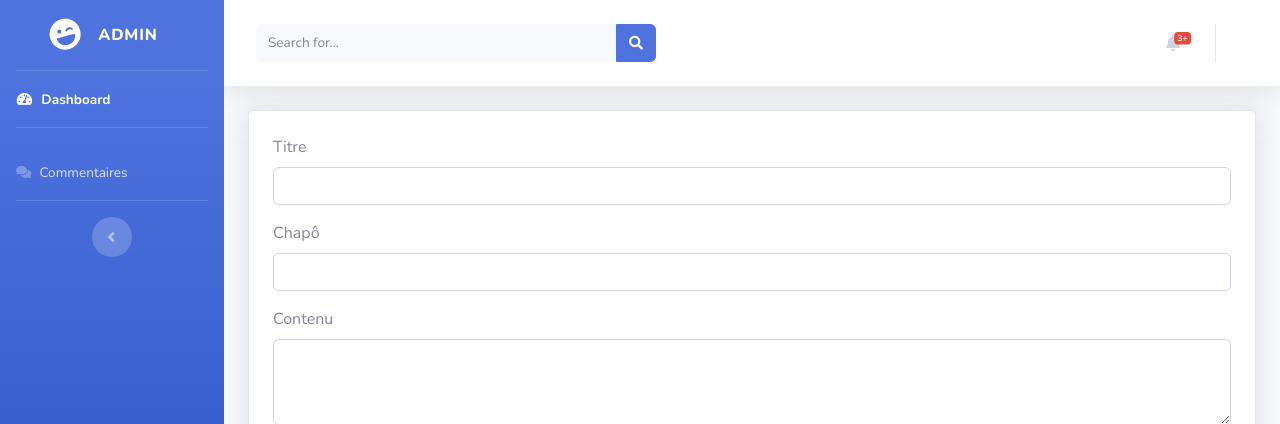
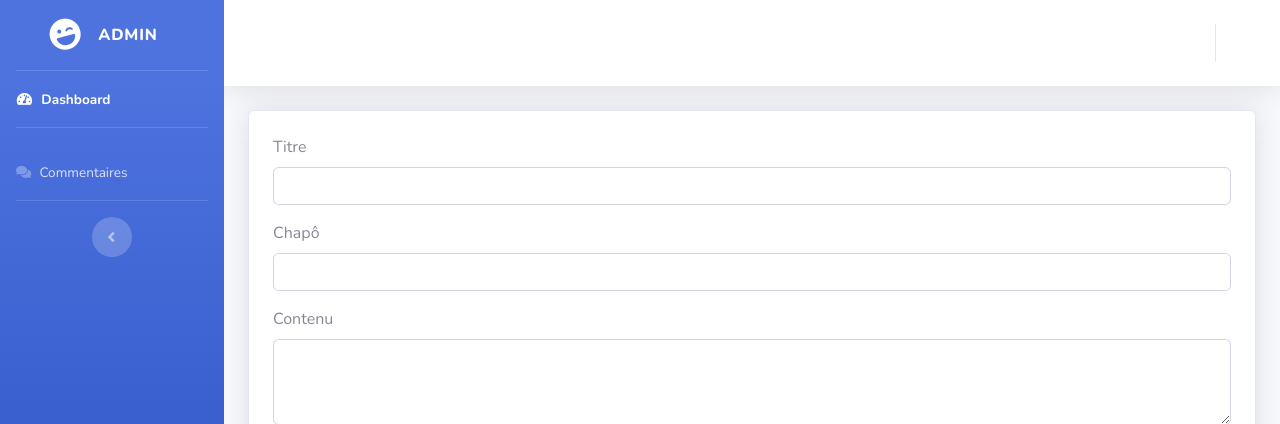
Before and after one commit to Toka69/P5_PHP-blog, a PHP site: template templates/backofficePost.html.twig in a window 1280 px wide. Shown: the top 424 px of the page. Run offline with PHP 8.4, Linux system fonts and the light colour scheme; the template is opened without the code that fills it, so the values that code supplies are empty; some libraries are stand-ins or nearby versions.

Commit message:
refactor(view): clean the backoffice template.

```diff
--- a/templates/baseBackoffice.html.twig
+++ b/templates/baseBackoffice.html.twig
@@ -105,18 +105,6 @@
                     <i class="fa fa-bars"></i>
                 </button>
 
-                <!-- Topbar Search -->
-                <form class="d-none d-sm-inline-block form-inline mr-auto ml-md-3 my-2 my-md-0 mw-100 navbar-search">
-                    <div class="input-group">
-                        <input type="text" class="form-control bg-light border-0 small" placeholder="Search for..." aria-label="Search" aria-describedby="basic-addon2">
-                        <div class="input-group-append">
-                            <button class="btn btn-primary" type="button">
-                                <i class="fas fa-search fa-sm"></i>
-                            </button>
-                        </div>
-                    </div>
-                </form>
-
                 <!-- Topbar Navbar -->
                 <ul class="navbar-nav ml-auto">
 
@@ -137,32 +125,6 @@
                                     </div>
                                 </div>
                             </form>
-                        </div>
-                    </li>
-
-                    <!-- Nav Item - Alerts -->
-                    <li class="nav-item dropdown no-arrow mx-1">
-                        <a class="nav-link dropdown-toggle" href="#" id="alertsDropdown" role="button" data-toggle="dropdown" aria-haspopup="true" aria-expanded="false">
-                            <i class="fas fa-bell fa-fw"></i>
-                            <!-- Counter - Alerts -->
-                            <span class="badge badge-danger badge-counter">3+</span>
-                        </a>
-                        <!-- Dropdown - Alerts -->
-                        <div class="dropdown-list dropdown-menu dropdown-menu-right shadow animated--grow-in" aria-labelledby="alertsDropdown">
-                            <h6 class="dropdown-header">
-                                Alerts Center
-                            </h6>
-                            <a class="dropdown-item d-flex align-items-center" href="#">
-                                <div class="mr-3">
-                                    <div class="icon-circle bg-primary">
-                                        <i class="fas fa-file-alt text-white"></i>
-                                    </div>
-                                </div>
-                                <div>
-                                    <div class="small text-gray-500">December 12, 2019</div>
-                                    <span class="font-weight-bold">Nouveau commentaire en attente de validation</span>
-                                </div>
-                            </a>
                         </div>
                     </li>
 
```
